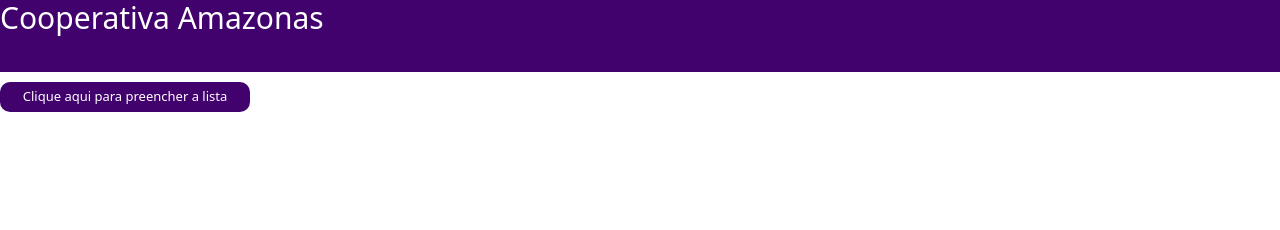
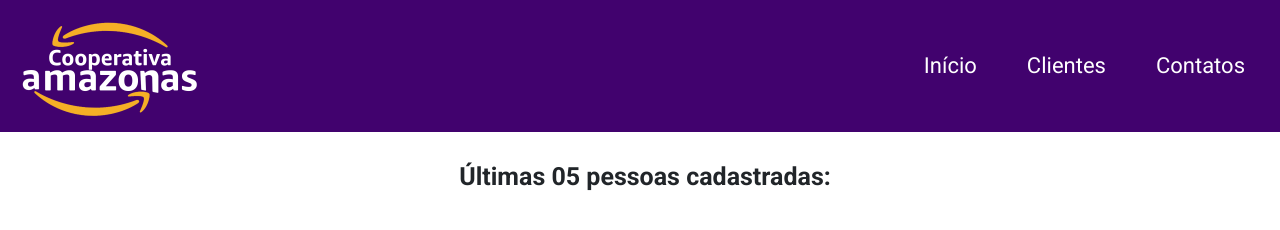
Before and after one commit to Chevrand/frontend_essencial_serratec_grupo4, a plain HTML site: page index.html in a window 1280 px wide. Drawn offline with nearby package versions, Linux system fonts and the light colour scheme; no server answers.

Commit message:
Colab do grupo quase todo

```diff
--- a/index.html
+++ b/index.html
@@ -5,30 +5,45 @@
   <meta charset="UTF-8">
   <meta http-equiv="X-UA-Compatible" content="IE=edge">
   <meta name="viewport" content="width=device-width, initial-scale=1.0">
+  <!-- CSS -->
+  <link href="https://cdn.jsdelivr.net/npm/bootstrap@5.1.3/dist/css/bootstrap.min.css" rel="stylesheet"
+  integrity="sha384-1BmE4kWBq78iYhFldvKuhfTAU6auU8tT94WrHftjDbrCEXSU1oBoqyl2QvZ6jIW3" crossorigin="anonymous">
+  <link rel="stylesheet" href="style.css">
+  <!-- Fontes -->
+  <link rel="preconnect" href="https://fonts.googleapis.com">
+  <link rel="preconnect" href="https://fonts.gstatic.com" crossorigin>
+  <link
+  href="https://fonts.googleapis.com/css2?family=Roboto:ital,wght@0,400;0,700;0,900;1,300;1,400;1,500&display=swap"
+  rel="stylesheet">
+
   <title>Cooperativa Amazonas</title>
-
-  <link href="https://cdn.jsdelivr.net/npm/bootstrap@5.1.3/dist/css/bootstrap.min.css" rel="stylesheet"
-    integrity="sha384-1BmE4kWBq78iYhFldvKuhfTAU6auU8tT94WrHftjDbrCEXSU1oBoqyl2QvZ6jIW3" crossorigin="anonymous">
-  <link rel="stylesheet" href="style.css">
-
 
 </head>
 
 <body>
-  <nav id="navigation">
-    <div class="wrapper">
-      <a href="#home">
-        <h1>Cooperativa Amazonas</h1>
+  <header>
+    <nav class="navbar background-cor-primaria">
+      <a class="navbar-brand" href="#">
+        <img src="assets/logo-amazonas.png" alt="logo do site" width="200" height="125">
       </a>
+      <div class="nav-list">
+        <ul>
+          <a href="#">
+            <li>Início</li>
+          </a>
+          <a href="clientes.html">
+            <li>Clientes</li>
+          </a>
+          <a href="">
+            <li>Contatos</li>
+          </a>
+        </ul>
+      </div>
 
+    </nav>
+  </header>
 
-    </div>
-
-  </nav>
-
-  <div >
-    <button class="btn" onclick="fetchApiData()">Clique aqui para preencher a lista</button>
-  </div>
+  <h1>Últimas 05 pessoas cadastradas: </h1>
 
 </body>
 <script src="https://cdn.jsdelivr.net/npm/@popperjs/core@2.10.2/dist/umd/popper.min.js"
--- a/script.js
+++ b/script.js
@@ -1,3 +1,9 @@
+window.onload = function() {
+    fetchApiData();
+}
+
+
+
 function fetchApiData() {
     fetch('https://randomuser.me/api/?results=5')
         .then(response => response.json())
@@ -23,7 +29,7 @@ function fetchApiData() {
                 link.href = 'clientes.html';
                 link.setAttribute('target', '_blank');
                 const botaoEnviar = document.createElement('button');
-                botaoEnviar.className = 'btn btn-primary';
+                botaoEnviar.className = 'btn btn1';
 
 
                 img.src = data.results[i].picture.large;
--- a/style.css
+++ b/style.css
@@ -2,6 +2,8 @@
     margin: 0;
     padding: 0;
     box-sizing: border-box;
+    font-family: 'Roboto', sans-serif;
+
 
 }
 
@@ -13,32 +15,59 @@
     /* 1rem = 10px*/
 
 
+    --nav-height: 13.2rem;
+}
+
+.background-cor-primaria {
+    height: var(--nav-height);
+    background-color: var(--primary-color);
+    margin-bottom: 3rem;
+
+}
+
+.nav-list ul {
+    font-size: 2.2rem;
+    list-style: none;
+    color: white;
+    display: flex;
+    gap: 1rem;
+    margin-right: 1.5rem;
 
 
-    --nav-height: 7.2rem;
 }
 
-#navigation {
-    height: var(--nav-height);
-    background-color: var(--primary-color);
-    margin-bottom: 1rem;
+.nav-list li:hover{
+    color: white;
+    background-color: var(--secondary-color);
+    border: 1px solid black;
+    border-radius: 1.5rem;
+
+
 }
 
-a {
+a, li {
+    padding: 0 1rem 0 1rem;
+    color: white;
     text-decoration: none;
 }
 
 h1 {
-    color: white;
-    font-size: 3rem;
+    margin-left: 1rem;
+    margin-bottom: 1rem;
+    display: flex;
+    justify-content: center;
+    font-weight: 600;
+
 }
-
 h5 {
     font-size: 1.8rem;
+    font-weight: 700;
 }
 
 p {
     font-size: 1.6rem;
+    font-style: italic;
+    font-weight: 500;
 }
 
 .container-fluid {
@@ -78,13 +107,9 @@ p {
     width: 25rem;
     height: 3rem;
 
-
-
-
-
 }
 
-.btn-primary {
+.btn1 {
     background-color: var(--primary-color);
     color: white;
     font-size: 1.6rem;
```
Also changed, not shown: clientes.html (+21 -6 lines), assets/logo-amazonas.png (added).
